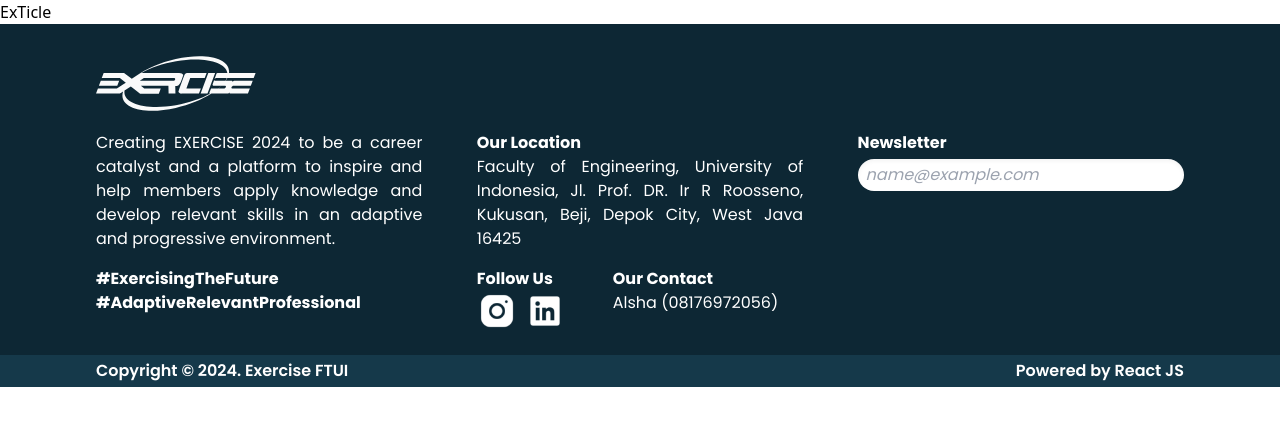
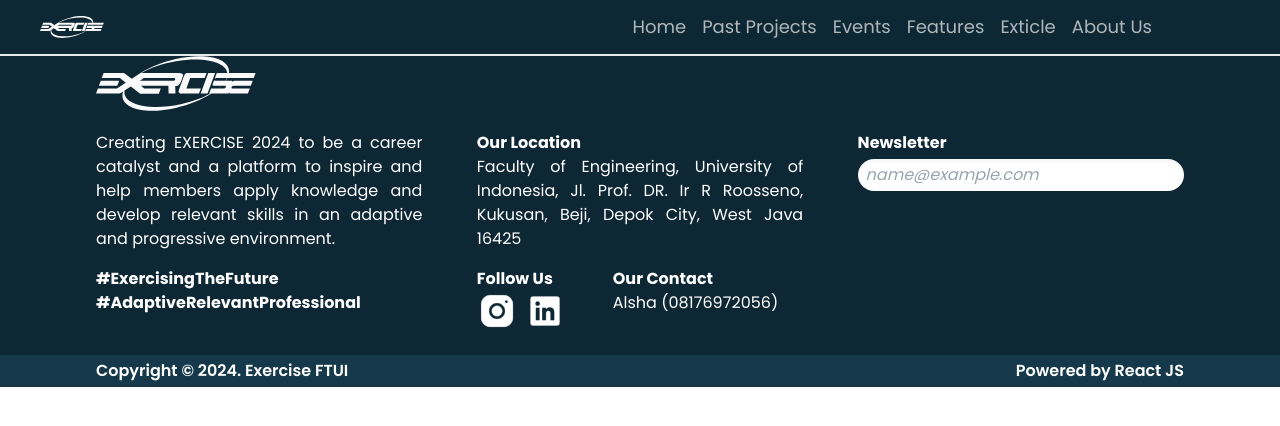
Before and after one commit to EXERCISE-FTUI/Website-Exercise-FE, a React (Vite) app: page /exticle in a window 1280 px wide. Shown: the top 426 px of the page. Built offline with nearby package versions, Linux system fonts and the light colour scheme.

Commit message:
updated navbar & footer

```diff
--- a/src/components/Footer.jsx
+++ b/src/components/Footer.jsx
@@ -8,42 +8,42 @@ import linked from "../assets/footer-icons/linked.png"
 
 function Footer(){
     return (
-        <footer className="bg-exer-charcoal text-white">
-            <div className="pl-24 pr-24 font-poppins">
+        <footer id="footer" className="bg-exer-charcoal text-white">
+            <div id="footer-top-container" className="pl-24 pr-24 font-poppins">
                 {/* logo */}
                 <div id="exercise" className="pt-8 pb-5 hidden w-[30%] md:flex flex-col gap-8">
                     <Logo style="w-40"/>
                 </div>
 
                 {/* contents */}
-                <div className="pb-6 flex flex-row justify-between">
+                <div id="footer-text-container" className="pb-6 flex flex-row justify-between">
                     {/* column 1 */}
-                    <div className="hidden w-[30%] flex-col md:flex gap-4">
+                    <div id="footer-text1" className="hidden w-[30%] flex-col md:flex gap-4">
                         <p className="font-light text-justify">
                         Creating EXERCISE 2024 to be a career catalyst and a platform to
                         inspire and help members apply knowledge and develop relevant skills
                         in an adaptive and progressive environment.
                         </p>
 
-                        <div className="font-bold">
+                        <div id="footer-tags" className="font-bold">
                         <p>#ExercisingTheFuture</p>
                         <p>#AdaptiveRelevantProfessional</p>
                         </div>
                     </div>
 
                     {/* column 2 */}
-                    <div className="hidden w-[30%] flex-col md:flex gap-4">
-                        <div>
+                    <div id="footer-text2" className="hidden w-[30%] flex-col md:flex gap-4">
+                        <div id="footer-text2-top">
                             <p className="font-bold">Our Location</p>
                             <p className="font-light text-justify">
                             Faculty of Engineering, University of Indonesia,
                             Jl. Prof. DR. Ir R Roosseno, Kukusan, Beji, Depok City, West Java 16425</p>
                         </div>
 
-                        <div className="flex flex-row gap-12">
-                            <div className="flex-col">
+                        <div id="footer-text2-bottom" className="flex flex-row gap-12">
+                            <div id="footer-text2-socials" className="flex-col">
                                 <p className="font-bold">Follow Us</p>
-                                <div className="flex flex-row gap-2">
+                                <div id="footer-text2-social-container" className="flex flex-row gap-2">
                                     <a href="https://www.instagram.com/exercise.ftui/"><img src={ig} className="flex-col object-contain w-10 h-10"></img></a>
                                     <a href="https://www.linkedin.com/company/exercise-ftui/mycompany/"><img src={linked} className="flex-col object-contain w-10 h-10"></img></a>
                                 </div>
@@ -51,7 +51,7 @@ function Footer(){
 
                             </div>
 
-                            <div className="flex-col">
+                            <div id="footer-text2-cp" className="flex-col">
                                 <p className="font-bold">Our Contact</p>
                                 <p>Alsha (08176972056)</p>
                             </div>
@@ -59,7 +59,7 @@ function Footer(){
                     </div>
 
                     {/* column 3 */}
-                    <div className="hidden w-[30%] flex-col md:flex gap-1">
+                    <div id="footer-text3" className="hidden w-[30%] flex-col md:flex gap-1">
                         <p className="font-bold">Newsletter</p>
                         <input className="rounded-full pl-2 italic h-8 shadow-inner" placeholder="name@example.com">
                         </input>
@@ -69,11 +69,11 @@ function Footer(){
 
 
             {/* copyright */}
-            <div className="bg-exer-gunmetal flex-col md:flex gap-4 font-poppins">
-                <div className="pt-1 pb-1 pl-24 pr-24 font-semibold flex flex-row justify-between">
-                    <p>Copyright © 2024. Exercise FTUI</p>
-                    <p className="">Powered by React JS</p>
-                </div>
+            <div id="footer-bottom-container" className="
+            bg-exer-gunmetal md:flex gap-4 font-poppins
+            pt-1 pb-1 pl-24 pr-24 font-semibold flex flex-row justify-between">
+                <p>Copyright © 2024. Exercise FTUI</p>
+                <p className="">Powered by React JS</p>
             </div>
         </footer>
     )
--- a/src/components/NavBar.jsx
+++ b/src/components/NavBar.jsx
@@ -1,10 +1,36 @@
-import React from "react"
+import React, {useState} from "react"
 import { Link } from "react-router-dom"
 
+import Lists from "./lists/Lists"
+import Logo from "./logo/Logo"
+
 function NavBar(){
+    const lists = [
+        "Home",
+        "Past Projects",
+        "Events",
+        "Features",
+        "Exticle",
+        "About Us",
+    ]
+
     return (
-        <nav>
-            <div className="flex-row"></div>
+        <nav className="border-b-2 fixed w-full z-50">
+            <div className="bg-exer-charcoal flex pr-24">
+                {/* logo */}
+                <div id="exercise" className="pt-4 pb-4 pl-10">
+                    <Logo style="w-16"/>
+                </div>
+
+                <div id="navbar-container" className="flex ml-auto pr-8">
+                    <div id="navbar-lists" className="text-exer-whiteaccent font-poppins text-opacity-70 flex flex-row gap-4">
+                        <Lists
+                        lists={lists}
+                        className=""
+                        />
+                    </div>
+                </div>
+            </div>
         </nav>
     )
 }
--- /dev/null
+++ b/src/components/lists/Lists.jsx
@@ -0,0 +1,20 @@
+import React from "react"
+import { Link } from "react-router-dom"
+
+function Lists({ lists = [""], style = "", ...props }) {
+    return lists.map((list, i) => (
+        <Link
+        key={i}
+        to={list.toLowerCase().replace(" ", "-")}
+        className={`text-lg relative flex items-center ease-out duration-300 hover:font-bold hover:text-exer-whiteaccent${style} ${
+            props.path == list.toLowerCase().replace(" ", "-") &&
+            "before:w-full text-dark"
+        }`}
+        onClick={props.onClick}
+        >
+        {list}
+        </Link>
+    ))
+}
+
+export default Lists
--- a/tailwind.config.js
+++ b/tailwind.config.js
@@ -15,7 +15,7 @@ export default {
           "gray" : "#BFC8CE",
           "whitegray" : "#D9D9D9",
           "whiteaccent" : "#F5F5F5",
-          "white" : "FAFAFA"
+          "white" : "#FAFAFA"
         }
       },
       fontFamily: {
```
